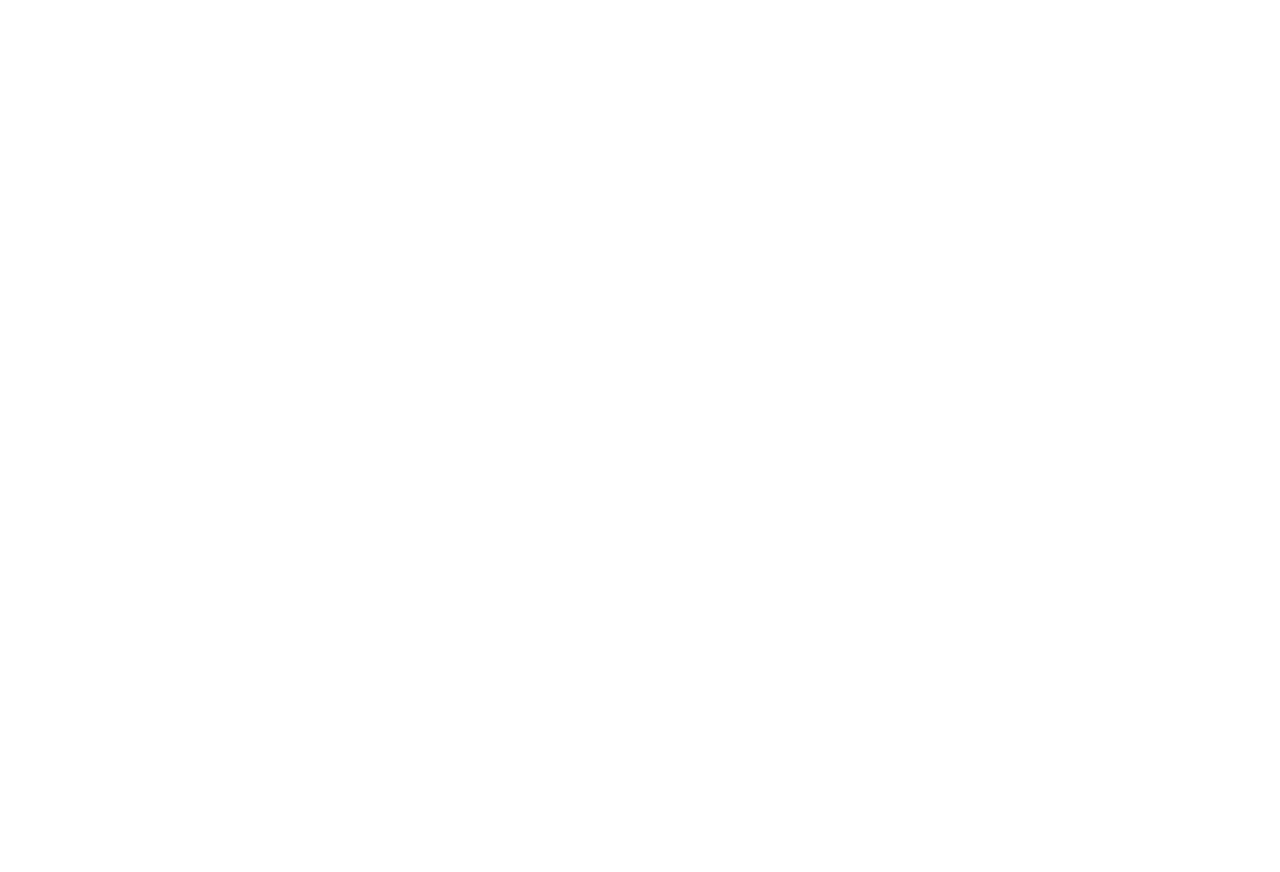
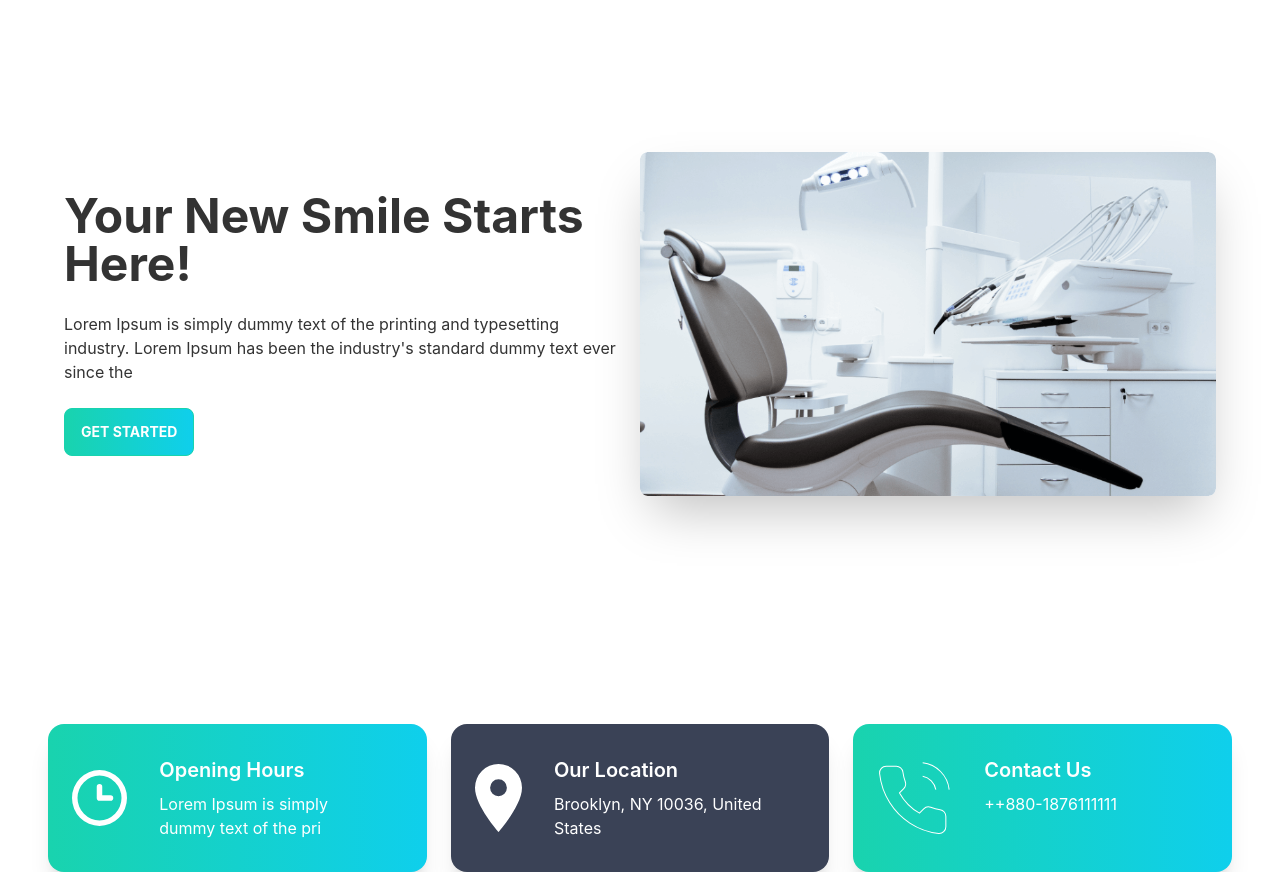
Before and after one commit to sayedmdsafwan/doctors-portal-client, a React (Create React App) app: page / in a window 1280 px wide. Shown: the part 140-1012 px from the top of the page. Before the commit the page ends 800 px from the top, so only its background shows below. Built offline with nearby package versions, Linux system fonts and the light colour scheme.

Commit message:
banner and info section complete

```diff
--- /dev/null
+++ b/src/components/Pages/Home/Banner.js
@@ -0,0 +1,31 @@
+import React from "react";
+import heroImage from "../../../assets/images/chair.png";
+
+const Banner = () => {
+    return (
+        <div className="hero min-h-screen px-4 lg:px-12">
+            <div className="hero-content flex-col lg:flex-row-reverse">
+                <img
+                    src={heroImage}
+                    className="md:max-w-xl max-w-sm rounded-lg shadow-2xl"
+                    alt=""
+                />
+                <div>
+                    <h1 className="md:text-5xl text-2xl font-bold">
+                        Your New Smile Starts Here!
+                    </h1>
+                    <p className="py-6">
+                        Lorem Ipsum is simply dummy text of the printing and
+                        typesetting industry. Lorem Ipsum has been the
+                        industry's standard dummy text ever since the
+                    </p>
+                    <button className="btn btn-secondary text-white uppercase font-bold bg-gradient-to-r from-secondary to-primary">
+                        Get Started
+                    </button>
+                </div>
+            </div>
+        </div>
+    );
+};
+
+export default Banner;
--- a/src/components/Pages/Home/Home.js
+++ b/src/components/Pages/Home/Home.js
@@ -1,7 +1,14 @@
 import React from "react";
+import Banner from "./Banner";
+import Infos from "./Infos";
 
 const Home = () => {
-    return <div>This is Home</div>;
+    return (
+        <div>
+            <Banner />
+            <Infos />
+        </div>
+    );
 };
 
 export default Home;
--- /dev/null
+++ b/src/components/Pages/Home/InfoCard.js
@@ -0,0 +1,19 @@
+import React from "react";
+
+const InfoCard = ({ img, cardTitle, cardText, bgClassCard }) => {
+    return (
+        <div
+            className={`card text-white lg:card-side bg-accent shadow-xl px-6 py-6 lg:py-0 ${bgClassCard}`}
+        >
+            <figure>
+                <img src={img} alt="Album" />
+            </figure>
+            <div className="card-body">
+                <h2 className="card-title">{cardTitle}</h2>
+                <p>{cardText}</p>
+            </div>
+        </div>
+    );
+};
+
+export default InfoCard;
--- /dev/null
+++ b/src/components/Pages/Home/Infos.js
@@ -0,0 +1,32 @@
+import React from "react";
+import InfoCard from "./InfoCard";
+import clock from "../../../assets/icons/clock.svg";
+import marker from "../../../assets/icons/marker.svg";
+import phone from "../../../assets/icons/phone.svg";
+
+const Infos = () => {
+    return (
+        <div className="grid grid-cols-1 lg:grid-cols-3 gap-6 mx-4 lg:mx-12">
+            <InfoCard
+                bgClassCard="bg-gradient-to-r from-secondary to-primary"
+                cardTitle="Opening Hours"
+                cardText="Lorem Ipsum is simply dummy text of the pri"
+                img={clock}
+            />
+            <InfoCard
+                bgClassCard="bg-accent"
+                cardTitle="Our Location"
+                cardText="Brooklyn, NY 10036, United States"
+                img={marker}
+            />
+            <InfoCard
+                bgClassCard="bg-gradient-to-r from-secondary to-primary"
+                cardTitle="Contact Us"
+                cardText="++880-1876111111"
+                img={phone}
+            />
+        </div>
+    );
+};
+
+export default Infos;
--- a/src/components/Pages/Shared/Navbar.js
+++ b/src/components/Pages/Shared/Navbar.js
@@ -26,38 +26,38 @@ const Navbar = () => {
     );
     return (
         <div>
-            <div class="navbar bg-base-100">
-                <div class="navbar-start">
-                    <div class="dropdown">
-                        <label tabindex="0" class="btn btn-ghost lg:hidden">
+            <div className="navbar bg-base-100">
+                <div className="navbar-start">
+                    <div className="dropdown">
+                        <label tabIndex="0" className="btn btn-ghost lg:hidden">
                             <svg
                                 xmlns="http://www.w3.org/2000/svg"
-                                class="h-5 w-5"
+                                className="h-5 w-5"
                                 fill="none"
                                 viewBox="0 0 24 24"
                                 stroke="currentColor"
                             >
                                 <path
-                                    stroke-linecap="round"
-                                    stroke-linejoin="round"
-                                    stroke-width="2"
+                                    strokeLinecap="round"
+                                    strokeLinejoin="round"
+                                    strokeWidth="2"
                                     d="M4 6h16M4 12h8m-8 6h16"
                                 />
                             </svg>
                         </label>
                         <ul
-                            tabindex="0"
-                            class="menu menu-compact dropdown-content mt-3 p-2 shadow bg-base-100 rounded-box w-52"
+                            tabIndex="0"
+                            className="menu menu-compact dropdown-content mt-3 p-2 shadow bg-base-100 rounded-box w-52"
                         >
                             {menuItems}
                         </ul>
                     </div>
-                    <Link to="/" class="btn btn-ghost normal-case text-xl">
+                    <Link to="/" className="btn btn-ghost normal-case text-xl">
                         Doctors Portal
                     </Link>
                 </div>
-                <div class="navbar-end hidden lg:flex">
-                    <ul class="menu menu-horizontal p-0">{menuItems}</ul>
+                <div className="navbar-end hidden lg:flex">
+                    <ul className="menu menu-horizontal p-0">{menuItems}</ul>
                 </div>
             </div>
         </div>
```
